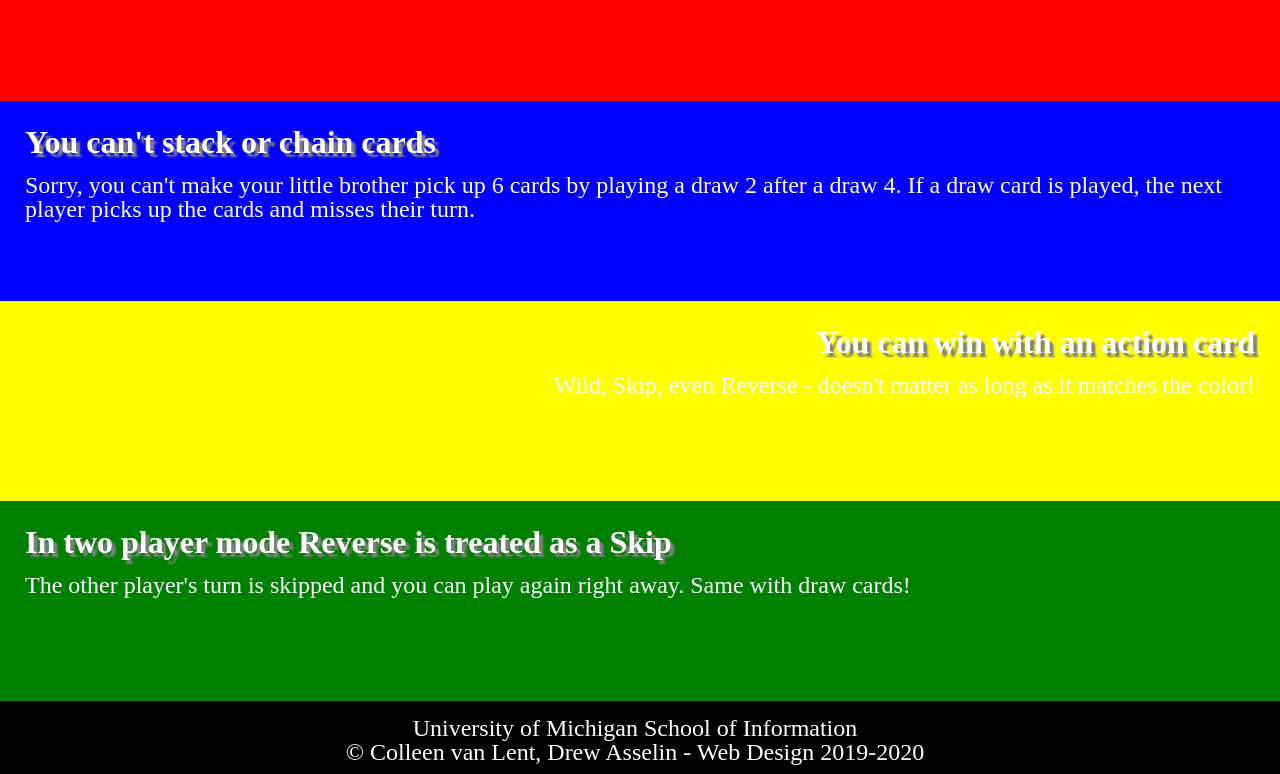
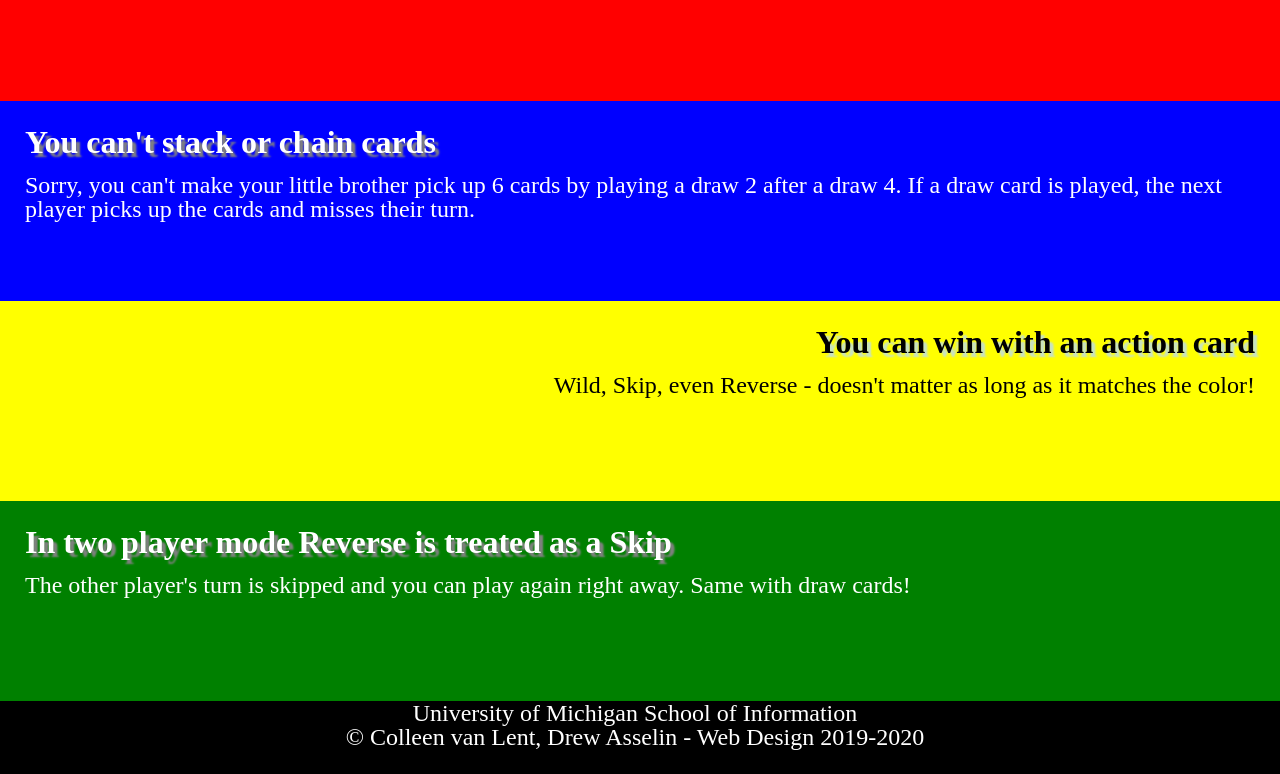
Before and after one commit to jtchoo/homework2-2021, a plain HTML site: page index.html in a window 1280 px wide. Shown: the part 826-1600 px from the top of the page. Drawn offline with Linux system fonts and the light colour scheme.

Commit message:
Add files via upload

```diff
--- a/css/style.css
+++ b/css/style.css
@@ -53,10 +53,10 @@ img{
 	text-align: right;
 }
 
-yellow p {
+#yellow p {
 	color: #000000;
 }
-yellow h2 {
+#yellow h2 {
 	color: #000000;
 	text-shadow: 4px 4px 2px #c7e2c7;
 }
@@ -76,4 +76,6 @@ footer {
 footer p{
 	padding-right: 10px;
 	padding-bottom: 10px;
+	padding-top: 0px;
+	padding-left: 0px;
 }
```
